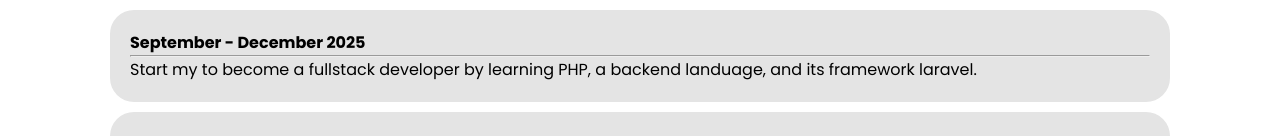
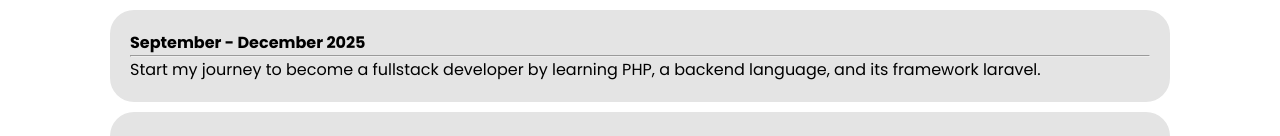
Before and after one commit to Maiqel1/hgn11-stageone, a plain HTML site: page index.html in a window 1280 px wide. Shown: the part 735-871 px from the top of the page. Drawn offline with Linux system fonts and the light colour scheme.

Commit message:
fixed minor typos

```diff
--- a/index.html
+++ b/index.html
@@ -75,8 +75,8 @@
           <h4>September - December 2025</h4>
           <hr />
           <p>
-            Start my to become a fullstack developer by learning PHP, a backend
-            landuage, and its framework laravel.
+            Start my journey to become a fullstack developer by learning PHP, a backend
+            language, and its framework laravel.
           </p>
         </div>
         <div class="goal">
```
